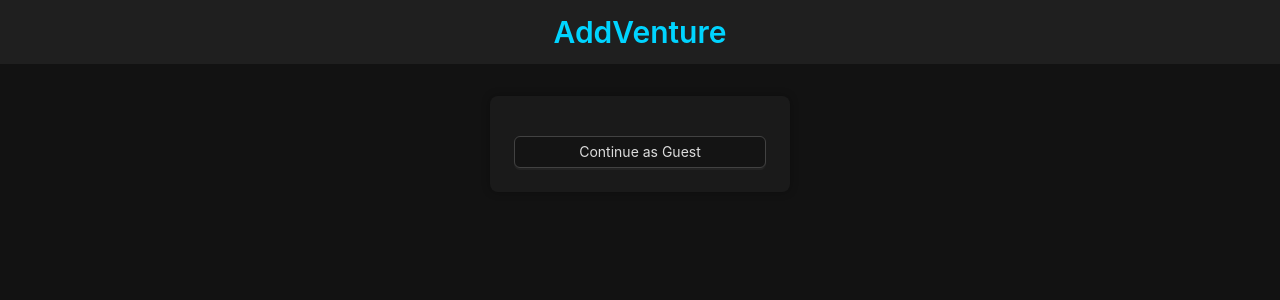
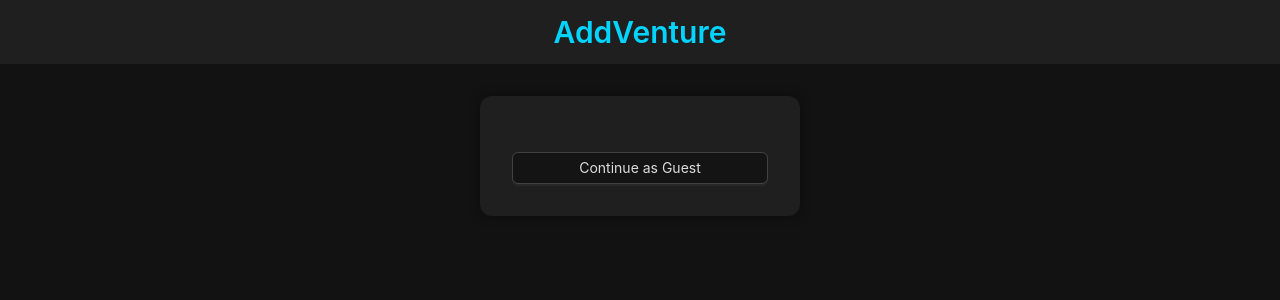
Before and after one commit to sarthaksoni25/AddVenture, a React (Vite) app in the folder client/: page / in a window 1280 px wide. Shown: the top 300 px of the page. Built offline with nearby package versions, Linux system fonts and the light colour scheme; no server answers.

Commit message:
Fix google auth

```diff
--- a/client/src/User/UserLogin.jsx
+++ b/client/src/User/UserLogin.jsx
@@ -6,39 +6,12 @@ const API_URL = import.meta.env.VITE_API_URL;
 export default function UserLogin() {
   const { login } = useUser();
 
-  useEffect(() => {
-    const renderGoogleButton = () => {
-      const btn = document.getElementById("google-login-btn");
-
-      if (!window.google || !google.accounts) return;
-      if (!btn || btn.childElementCount > 0) return; // already rendered
-
-      google.accounts.id.initialize({
-        client_id: import.meta.env.VITE_GOOGLE_CLIENT_ID,
-        callback: handleGoogleResponse,
-      });
-
-      google.accounts.id.renderButton(btn, {
-        theme: "outline",
-        size: "large",
-        width: 300,
-      });
-    };
-
-    // Retry after short delay in case DOM isn't ready
-    const timeout = setTimeout(renderGoogleButton, 100);
-
-    return () => clearTimeout(timeout);
-  }, []);
-
   const handleGoogleResponse = async (response) => {
     const { credential } = response;
 
     const res = await fetch(`${API_URL}/auth`, {
       method: "POST",
-      headers: {
-        "Content-Type": "application/json",
-      },
+      headers: { "Content-Type": "application/json" },
       body: JSON.stringify({ credential }),
     });
 
@@ -55,26 +28,55 @@ export default function UserLogin() {
     }
   };
 
-  const parseJwt = (token) => {
-    try {
-      return JSON.parse(atob(token.split(".")[1]));
-    } catch (e) {
-      return null;
-    }
-  };
+  useEffect(() => {
+    const renderGoogleButton = () => {
+      const btn = document.getElementById("google-login-btn");
+
+      if (!window.google || !google.accounts) {
+        console.warn("Google script not loaded");
+        return;
+      }
+
+      if (!btn || btn.childElementCount > 0) return;
+
+      google.accounts.id.initialize({
+        client_id: import.meta.env.VITE_GOOGLE_CLIENT_ID,
+        callback: handleGoogleResponse,
+      });
+
+      google.accounts.id.renderButton(btn, {
+        theme: "outline",
+        size: "large",
+        width: 280,
+      });
+    };
+
+    const timeout = setTimeout(renderGoogleButton, 100);
+    return () => clearTimeout(timeout);
+  }, []);
 
   return (
     <div
       style={{
-        width: 300,
-        backgroundColor: "#1a1a1a",
-        padding: 24,
-        borderRadius: 8,
-        boxShadow: "0 0 8px rgba(0,0,0,0.3)",
+        width: 320,
+        backgroundColor: "#1f1f1f",
+        padding: "2rem",
+        borderRadius: "12px",
+        boxShadow: "0 0 12px rgba(0, 0, 0, 0.4)",
         textAlign: "center",
       }}
     >
-      <div id="google-login-btn" style={{ marginBottom: 16 }} />
+      {/* ✅ Center the Google button container */}
+      <div
+        style={{
+          display: "flex",
+          justifyContent: "center",
+          marginBottom: 24,
+          width: "100%",
+        }}
+      >
+        <div id="google-login-btn" />
+      </div>
 
       <Button type="default" block onClick={() => login("Guest")}>
         Continue as Guest
```
